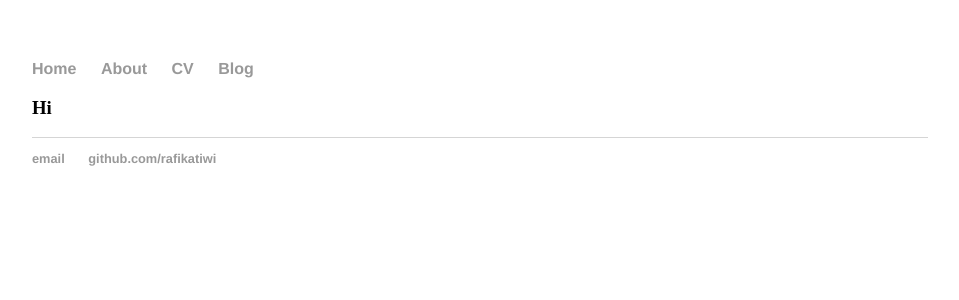
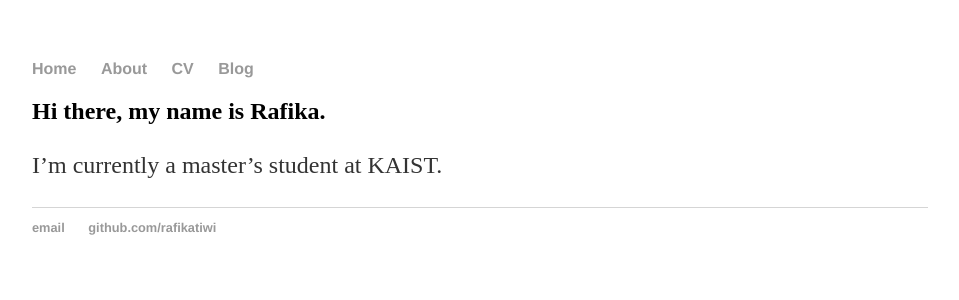
Before and after one commit to rafikatiwi/rafikatiwi.github.io, a Jekyll site: the page built from index.md, in a window 1280 px wide. Shown: the top 300 px of the page, without its empty margins (160-1119 px from the left). Built offline with Jekyll 4.4.1, drawn with Linux system fonts in a browser that asks for light colours.

Commit message:
Update index.md

```diff
--- a/index.md
+++ b/index.md
@@ -2,4 +2,6 @@
 layout: default
 title: Rafikatiwi Nur Pujiarti
 ---
-### Hi
+## Hi there, my name is Rafika.
+
+I'm currently a master's student at KAIST.
```
